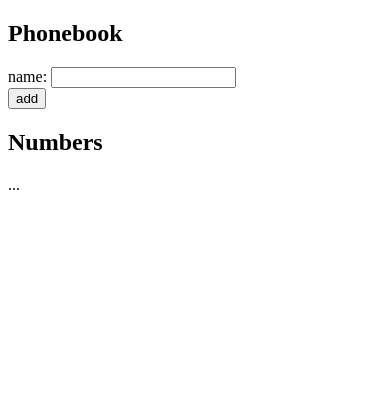
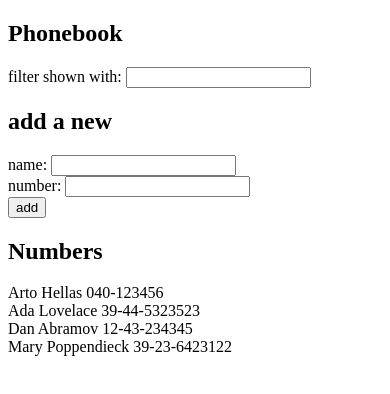
Before and after one commit to cemyeniceli/ofs2021, a React (Create React App) app in the folder part2/phonebook/: page / in a window 390 px wide. Shown: the top 394 px of the page. Built offline with nearby package versions, Linux system fonts and the light colour scheme.

Commit message:
finished until 2.9 for phonebook

```diff
--- a/part2/phonebook/src/App.js
+++ b/part2/phonebook/src/App.js
@@ -1,24 +1,82 @@
 import React, { useState } from 'react'
+
+const Person = ({name, number}) => {
+  return(
+    <div>{name} {number}</div>
+  )
+}
 
 const App = () => {
   const [persons, setPersons] = useState([
-    { name: 'Arto Hellas' }
+    { name: 'Arto Hellas', number: '040-123456', id: 1 },
+    { name: 'Ada Lovelace', number: '39-44-5323523', id: 2 },
+    { name: 'Dan Abramov', number: '12-43-234345', id: 3 },
+    { name: 'Mary Poppendieck', number: '39-23-6423122', id: 4 }
   ])
   const [newName, setNewName] = useState('')
+  const [newNumber, setNewNumber] = useState('')
+  const [newFilter, setNewFilter] = useState('')
+
+  const handleNameChange = (event) => {
+    setNewName(event.target.value)
+  }
+
+  const handleNumberChange = (event) => {
+    setNewNumber(event.target.value)
+  }
+
+  const handleFilterChange = (event) => {
+    setNewFilter(event.target.value)
+  }
+
+  const addNewName = (event) =>{
+    event.preventDefault()
+    const isNewName = persons.every((person) => (person.name !== newName))
+    if (!isNewName) {
+      alert(`${newName} is already added to phonebook`)
+    } else {
+      const newPerson = {
+        name: newName,
+        number: newNumber,
+        id: persons.length + 1
+      }
+      setPersons(persons.concat(newPerson))
+    }
+    setNewName('')
+    setNewNumber('')
+  }
+
+  const filteredPersons = persons.filter((person) => person.name.toLowerCase().includes(newFilter.toLowerCase()))
 
   return (
     <div>
       <h2>Phonebook</h2>
-      <form>
+      <div>
+          filter shown with: <input
+                  value={newFilter}
+                  onChange={handleFilterChange}
+                />
+      </div>
+      <h2>add a new</h2>
+      <form onSubmit={addNewName}>
         <div>
-          name: <input />
+          name: <input
+                  value={newName}
+                  onChange={handleNameChange}
+                />
+        </div>
+        <div>
+          number: <input
+                  value={newNumber}
+                  onChange={handleNumberChange}
+                />
         </div>
         <div>
           <button type="submit">add</button>
         </div>
       </form>
       <h2>Numbers</h2>
-      ...
+      {filteredPersons.map((person) => <Person key={person.id} name={person.name} number={person.number}/>)}
     </div>
   )
 }
```
